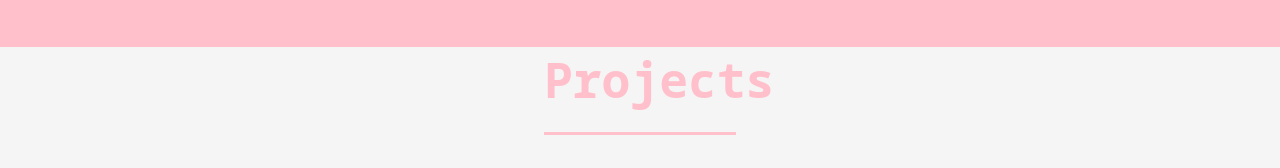
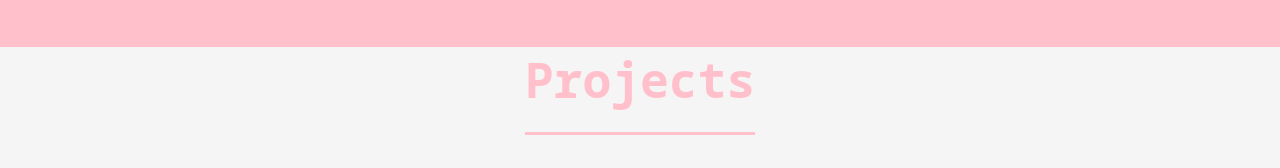
Before and after one commit to jtboyman/professional-portfolio, a plain HTML site: page index.html in a window 1280 px wide. Shown: the part 1096-1264 px from the top of the page. Drawn offline with Linux system fonts and the light colour scheme.

Commit message:
fixed issue with h3 border

```diff
--- a/assets/css/style.css
+++ b/assets/css/style.css
@@ -93,6 +93,7 @@ header nav ul li a:hover {
     text-align: center;
     margin: 0 auto 35px auto;
     color: pink;
+    width: fit-content;
 }
 
 .main-section {
--- a/index.html
+++ b/index.html
@@ -59,7 +59,7 @@
             <!--Projects-->
             <section id="projects" class="main section pink-text-white-bg">
                 <div>
-                    <h3 class="section-title width-15">Projects</h3>
+                    <h3 class="section-title">Projects</h3>
                 </div>
 
                 <div class="main-project-display">
```
